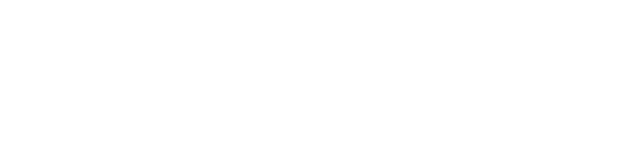
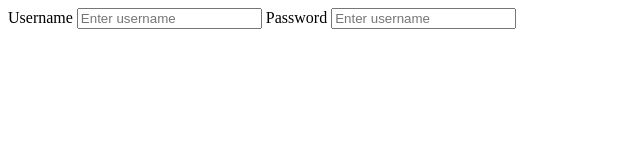
Before and after one commit to mnabimd/twitter-clone, a plain HTML site: page index.html in a window 1280 px wide. Shown: the whole page, without its empty margins (0-640 px from the left). Drawn offline with Linux system fonts and the light colour scheme.

Commit message:
form added

```diff
--- a/index.html
+++ b/index.html
@@ -5,5 +5,13 @@
     <meta name="viewport" content="width=device-width, initial-scale=1.0" />
     <title>Document</title>
   </head>
-  <body></body>
+  <body>
+    <form>
+      <label>Username</label>
+      <input name="" placeholder="Enter username" />
+
+      <label>Password</label>
+      <input name="" type="password" placeholder="Enter username" />
+    </form>
+  </body>
 </html>
```
